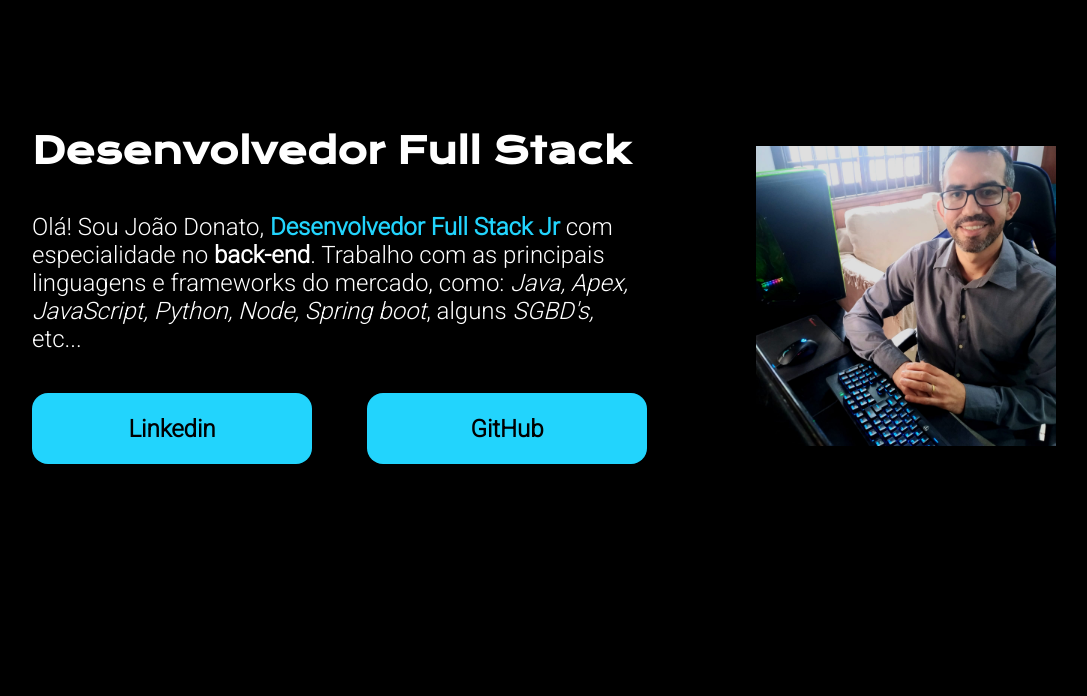
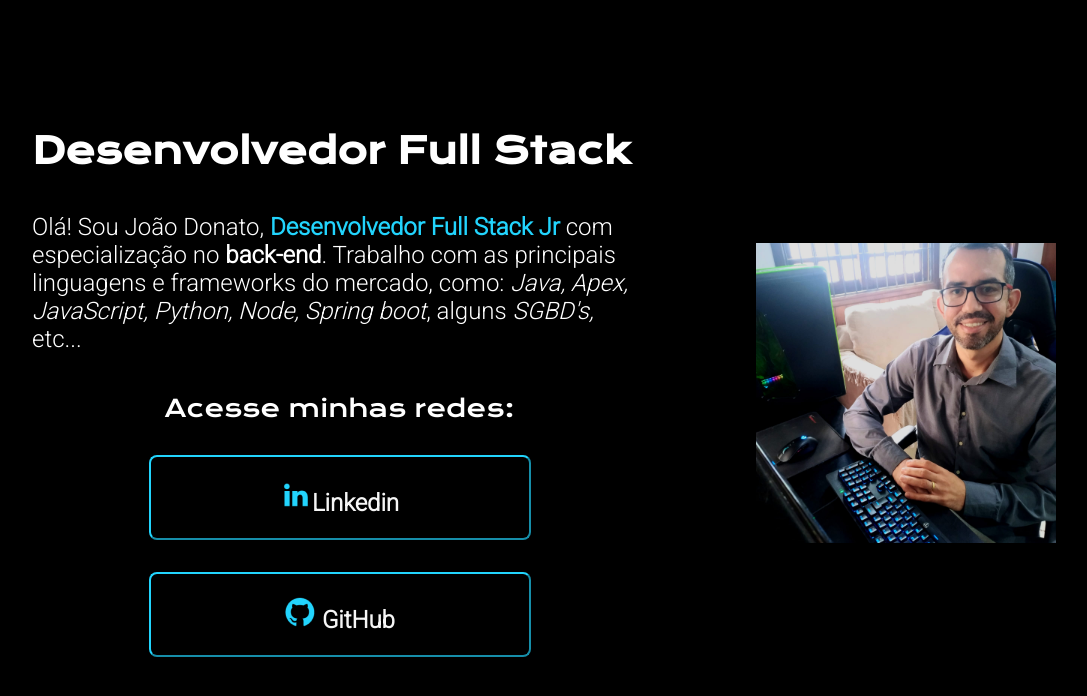
Before and after one commit to DonatoJoao/Treinando-front-end, a plain HTML site: page index.html in a window 1280 px wide. Shown: the whole page, without its empty margins (96-1183 px from the left). Drawn offline with nearby package versions, Linux system fonts and the light colour scheme.

Commit message:
mudando os links

```diff
--- a/index.html
+++ b/index.html
@@ -12,14 +12,18 @@
         <header></header>
         <main class="apresentacao">
             <section class="apresentacao__conteudo">
-                <h1 class="apresentacao__conteudo__titulo">Desenvolvedor Full Stack </h1>
-                <p class="apresentacao__conteudo__texto">Olá! Sou João Donato, <strong class="destaqueParagrafo">Desenvolvedor Full Stack Jr</strong> com especialidade no <strong>back-end</strong>. Trabalho com as principais linguagens e frameworks do mercado, como: <i> Java, Apex, JavaScript, Python, Node, Spring boot</i>, alguns <i>SGBD's,</i> etc...</p>
+                <h1 class="apresentacao__conteudo__titulo">Desenvolvedor Full Stack</h1>
+                <p class="apresentacao__conteudo__texto">Olá! Sou João Donato, <strong class="destaqueParagrafo">Desenvolvedor Full Stack Jr</strong> com especialização no <strong class="hover__backend">back-end</strong>. Trabalho com as principais linguagens e frameworks do mercado, como: <i> Java, Apex, JavaScript, Python, Node, Spring boot</i>, alguns <i>SGBD's,</i> etc...</p>
                 <div class="apresentacao__links">
-                    <a href="https://www.linkedin.com/in/joao--donato--/" class="apresentacao__links__link">Linkedin</a>
-                    <a href="https://github.com/DonatoJoao" class="apresentacao__links__link">GitHub</a>
+                    <h2 class="apresentacao__links__subtitulo">Acesse minhas redes:</h2>
+                    <a class="apresentacao__links__link" href="https://www.linkedin.com/in/joao--donato--/">
+                       <img src="./assets/Logo linkedin.png">Linkedin</a>
+
+                    <a  class="apresentacao__links__link" href="https://github.com/DonatoJoao">
+                       <img src="./assets/Logo Github.png"> GitHub</a>
                 </div>
              </section>
-            <img src="fotoJoao.jpeg" alt="Foto João" width="300px"; height="300px">
+            <img src="./assets/fotoJoao.jpeg" alt="Foto João" width="300px"; height="300px">
         </main>
         <footer></footer>
 
--- a/style.css
+++ b/style.css
@@ -34,8 +34,40 @@
 .apresentacao__links{
     display: flex;
     justify-content: space-between;
+    flex-direction: column;
+    align-items: center;
+    gap: 32px;
 }
 
+.apresentacao__links__link{
+
+    width: 378px;
+    text-align: center;
+    border: 2px outset #22D4FD;
+    border-radius: 8px;
+    font-size: 24px;
+    font-weight: 600;
+    padding: 21.5px 0;
+    text-decoration: 0;
+    color: #f6f6f6;
+    font-family: 'Roboto', sans-serif;
+
+}
+
+.apresentacao__links__link:hover {
+    background-color: #272727;
+}
+
+.hover__backend:hover {
+    color: antiquewhite;
+}
+
+.apresentacao__links__subtitulo {
+    font-family: 'Krona One', sans-serif;
+    font-weight: 400;
+    font-size: 24px;
+
+}
 
 body {
     height: 100vh;
@@ -50,20 +82,7 @@ span{
     padding: 10px;
 }
 
-.apresentacao__links__link{
-    background-color: #22D4FD;
-    width: 280px;
-    text-align: center;
-    border-radius: 16px;
-    font-size: 24px;
-    font-weight: 600;
-    padding: 21.5px 0;
-    text-decoration: 0;
-    color: #000000;
-    font-family: 'Roboto', sans-serif;
 
-
-}
 
 .destaqueParagrafo{
     color: #22D4FD;
```
Also changed, not shown: assets/Logo Github.png (added), assets/Logo linkedin.png (added), assets/fotoJoao.jpeg (renamed from fotoJoao.jpeg).
